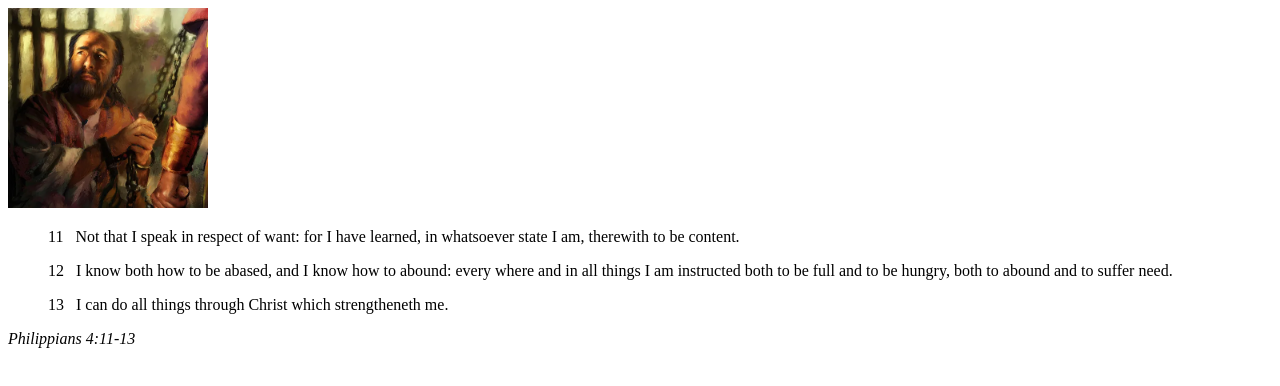
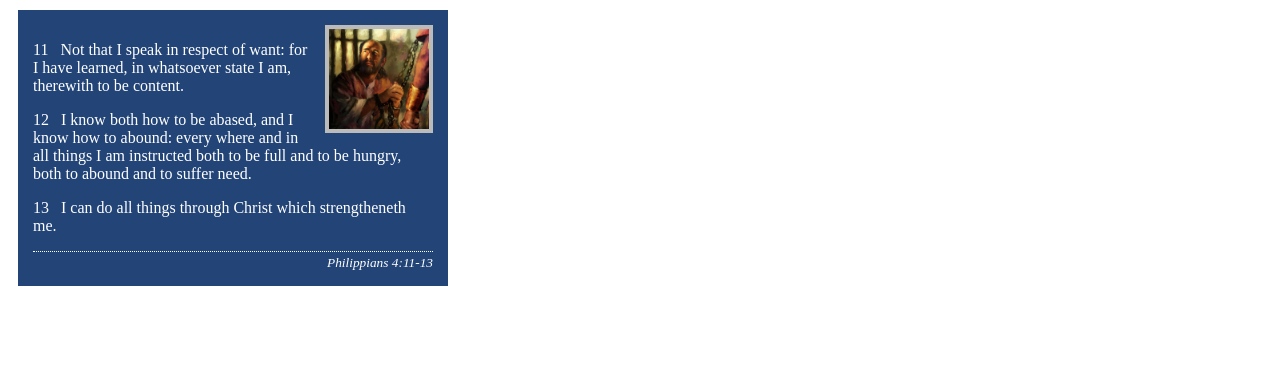
Before and after one commit to BaileyJensen/wdd130, a plain HTML site: page week02/box-model.html in a window 1280 px wide. Drawn offline with Linux system fonts and the light colour scheme.

Commit message:
Box Model Activity completed

```diff
--- a/week02/box-model.html
+++ b/week02/box-model.html
@@ -1,21 +1,29 @@
 <!DOCTYPE html>
 <html lang="en">
+
 <head>
     <meta charset="UTF-8">
     <meta name="viewport" content="width=device-width, initial-scale=1.0">
     <title>Box Model Activity</title>
+    <link rel="stylesheet" href="styles/box-model.css">
 </head>
+
 <body>
     <main>
         <div class="callout">
-            <img src="images/apostle-paul-imprisoned.webp" alt="Paul the Apostle - Imprisoned in Rome" width="200" height="200">
+            <img src="images/apostle-paul-imprisoned.webp"
+              alt="Paul the Apostle - Imprisoned in Rome" width="200" height="200">
             <blockquote>
-                <p>11 &nbsp; Not that I speak in respect of want: for I have learned, in whatsoever state I am, therewith to be content.</p>
-                <p>12 &nbsp; I know both how to be abased, and I know how to abound: every where and in all things I am instructed both to be full and to be hungry, both to abound and to suffer need.</p>
+                <p>11 &nbsp; Not that I speak in respect of want: for I have learned, in whatsoever
+                    state I am, therewith to be content.</p>
+                <p>12 &nbsp; I know both how to be abased, and I know how to abound: every where and
+                    in all things I am instructed both to be full and to be hungry, both to abound
+                    and to suffer need.</p>
                 <p>13 &nbsp; I can do all things through Christ which strengtheneth me.</p>
             </blockquote>
             <cite>Philippians 4:11-13</cite>
         </div>
     </main>
 </body>
+
 </html>
--- a/week02/styles/box-model.css
+++ b/week02/styles/box-model.css
@@ -1,15 +1,30 @@
 .callout {
-
+    max-width: 400px;
+    margin: 10px;
+    border: 1ps solid rgb(0 0 0 /0.1);
+    padding: 15px;
+    background-color: #247;
+    color: white;
 }
 
 .callout img {
-
+    float: right;
+    margin: 0 0 10px 15px;
+    border: 1px solid #0000;
+    padding: 3px;
+    background-color: #bbb;
+    width: 100px;
+    height: auto;
 }
 
 blockquote {
-
+    margin: 0;
 }
 
 cite {
-
+    display: block;
+    border-top: 1px dotted #ffffff;
+    padding-top: 3px;
+    text-align: right;
+    font-size: smaller;
 }
```
